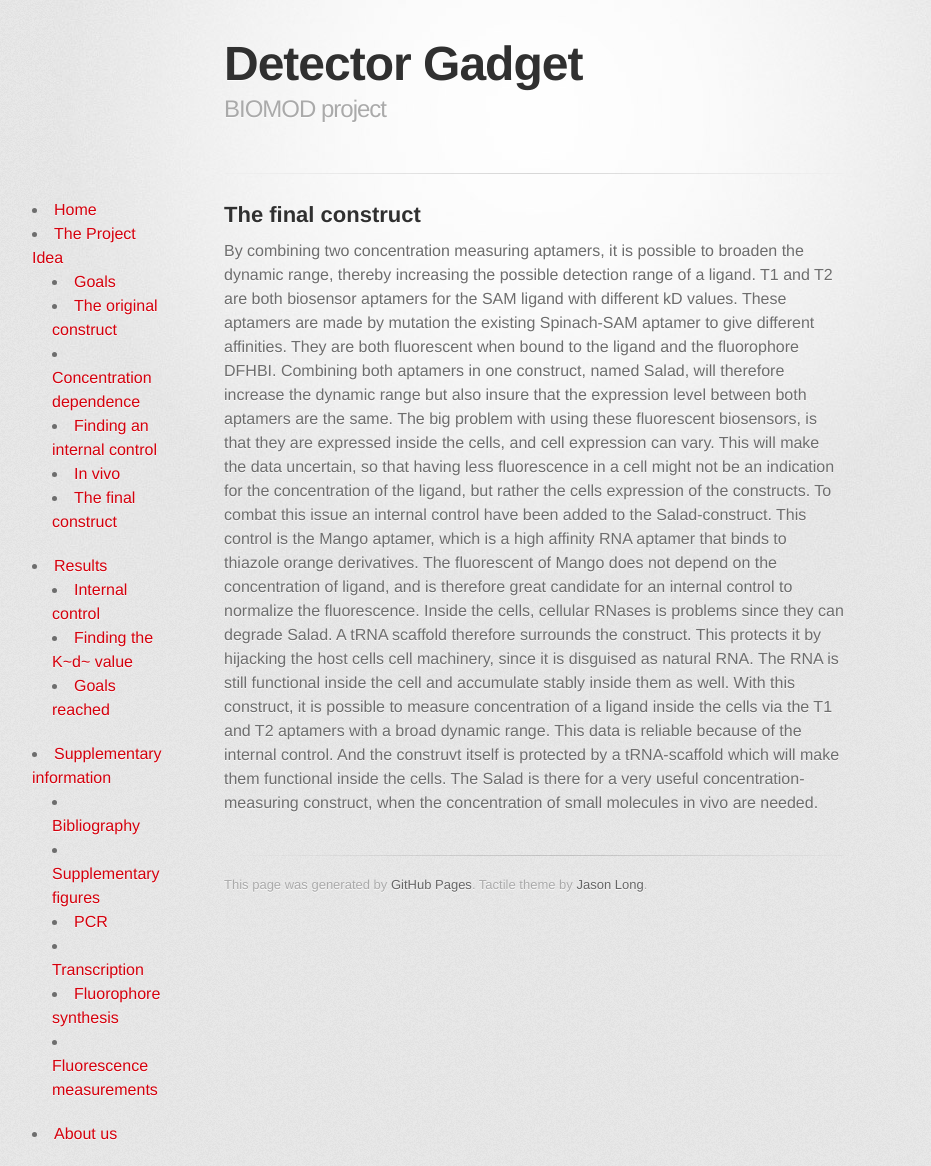
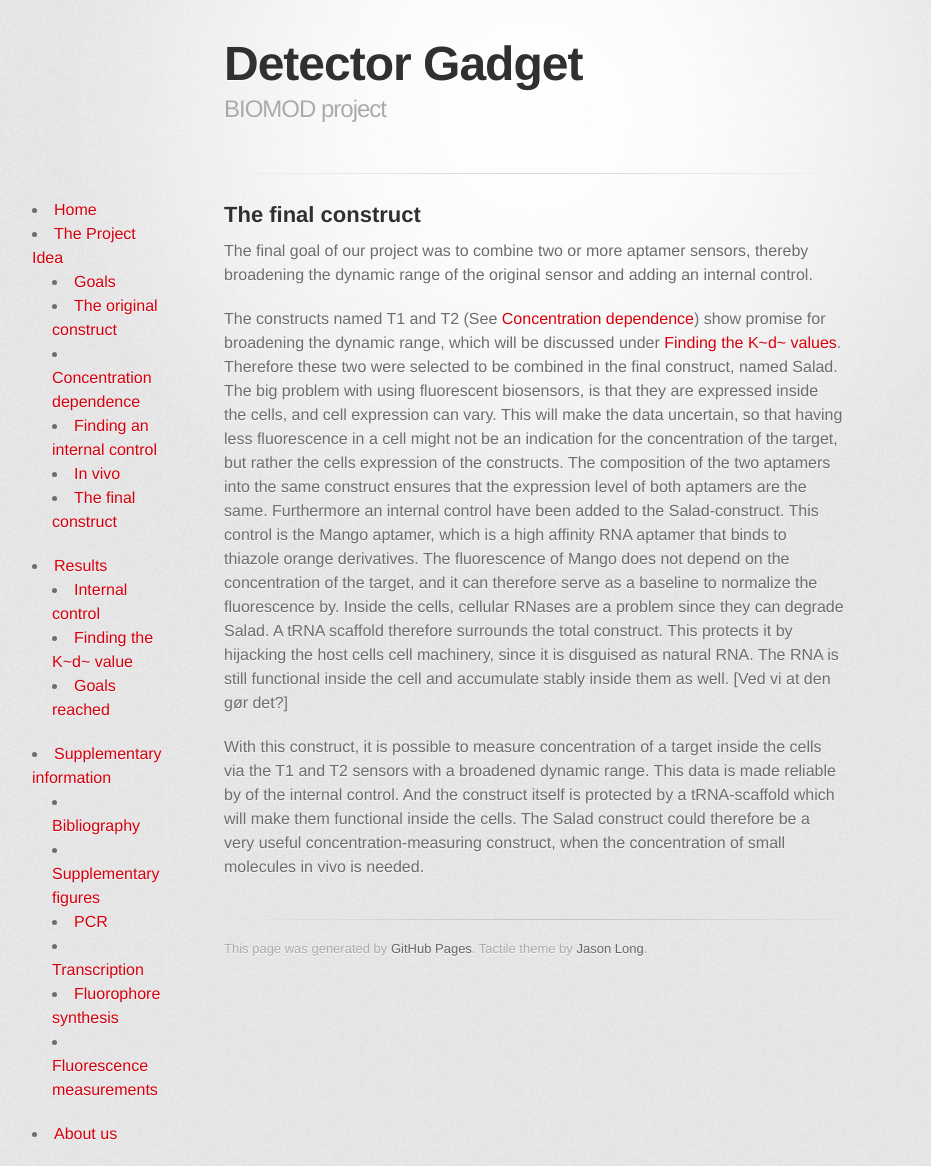
Before and after one commit to detectorgadget/detectorgadget.github.io, a Jekyll site: the page built from thefinalconstruct.md, in a window 1280 px wide. Shown: the whole page, without its empty margins (106-1037 px from the left). Built offline with Jekyll 4.4.1, drawn with Linux system fonts in a browser that asks for light colours; some web fonts are replaced.

Commit message:
Update text

```diff
--- a/thefinalconstruct.md
+++ b/thefinalconstruct.md
@@ -4,8 +4,10 @@ layout: default
 
 ##The final construct
 
+The final goal of our project was to combine two or more aptamer sensors, thereby broadening the dynamic range of the original sensor and adding an internal control.
 
-By combining two concentration measuring aptamers, it is possible to broaden the dynamic range, thereby increasing the possible detection range of a ligand. T1 and T2 are both biosensor aptamers for the SAM ligand with different kD values. These aptamers are made by mutation the existing Spinach-SAM aptamer to give different affinities. They are both fluorescent when bound to the ligand and the fluorophore DFHBI. Combining both aptamers in one construct, named Salad, will therefore increase the dynamic range but also insure that the expression level between both aptamers are the same.
-The big problem with using these fluorescent biosensors, is that they are expressed inside the cells, and cell expression can vary. This will make the data uncertain, so that having less fluorescence in a cell might not be an indication for the concentration of the ligand, but rather the cells expression of the constructs. To combat this issue an internal control have been added to the Salad-construct. This control is the Mango aptamer, which is a high affinity RNA aptamer that binds to thiazole orange derivatives. The fluorescent of Mango does not depend on the concentration of ligand, and is therefore great candidate for an internal control to normalize the fluorescence.
-Inside the cells, cellular RNases is problems since they can degrade Salad. A tRNA scaffold therefore surrounds the construct. This protects it by hijacking the host cells cell machinery, since it is disguised as natural RNA. The RNA is still functional inside the cell and accumulate stably inside them as well.
- With this construct, it is possible to measure concentration of a ligand inside the cells via the T1 and T2 aptamers with a broad dynamic range. This data is reliable because of the internal control. And the construvt itself is protected by a tRNA-scaffold which will make them functional inside the cells. The Salad is there for a very useful concentration-measuring construct, when the concentration of small molecules in vivo are needed.
+The constructs named T1 and T2 (See [Concentration dependence](concdependence.html)) show promise for broadening the dynamic range, which will be discussed under [Finding the K~d~ values](kddata.html). Therefore these two were selected to be combined in the final construct, named Salad.
+The big problem with using fluorescent biosensors, is that they are expressed inside the cells, and cell expression can vary. This will make the data uncertain, so that having less fluorescence in a cell might not be an indication for the concentration of the target, but rather the cells expression of the constructs. The composition of the two aptamers into the same construct ensures that the expression level of both aptamers are the same. Furthermore an internal control have been added to the Salad-construct. This control is the Mango aptamer, which is a high affinity RNA aptamer that binds to thiazole orange derivatives. The fluorescence of Mango does not depend on the concentration of the target, and it can therefore serve as a baseline to normalize the fluorescence by.
+Inside the cells, cellular RNases are a problem since they can degrade Salad. A tRNA scaffold therefore surrounds the total construct. This protects it by hijacking the host cells cell machinery, since it is disguised as natural RNA. The RNA is still functional inside the cell and accumulate stably inside them as well. [Ved vi at den gør det?]
+
+With this construct, it is possible to measure concentration of a target inside the cells via the T1 and T2 sensors with a broadened dynamic range. This data is made reliable by of the internal control. And the construct itself is protected by a tRNA-scaffold which will make them functional inside the cells. The Salad construct could therefore be a very useful concentration-measuring construct, when the concentration of small molecules in vivo is needed.
```
